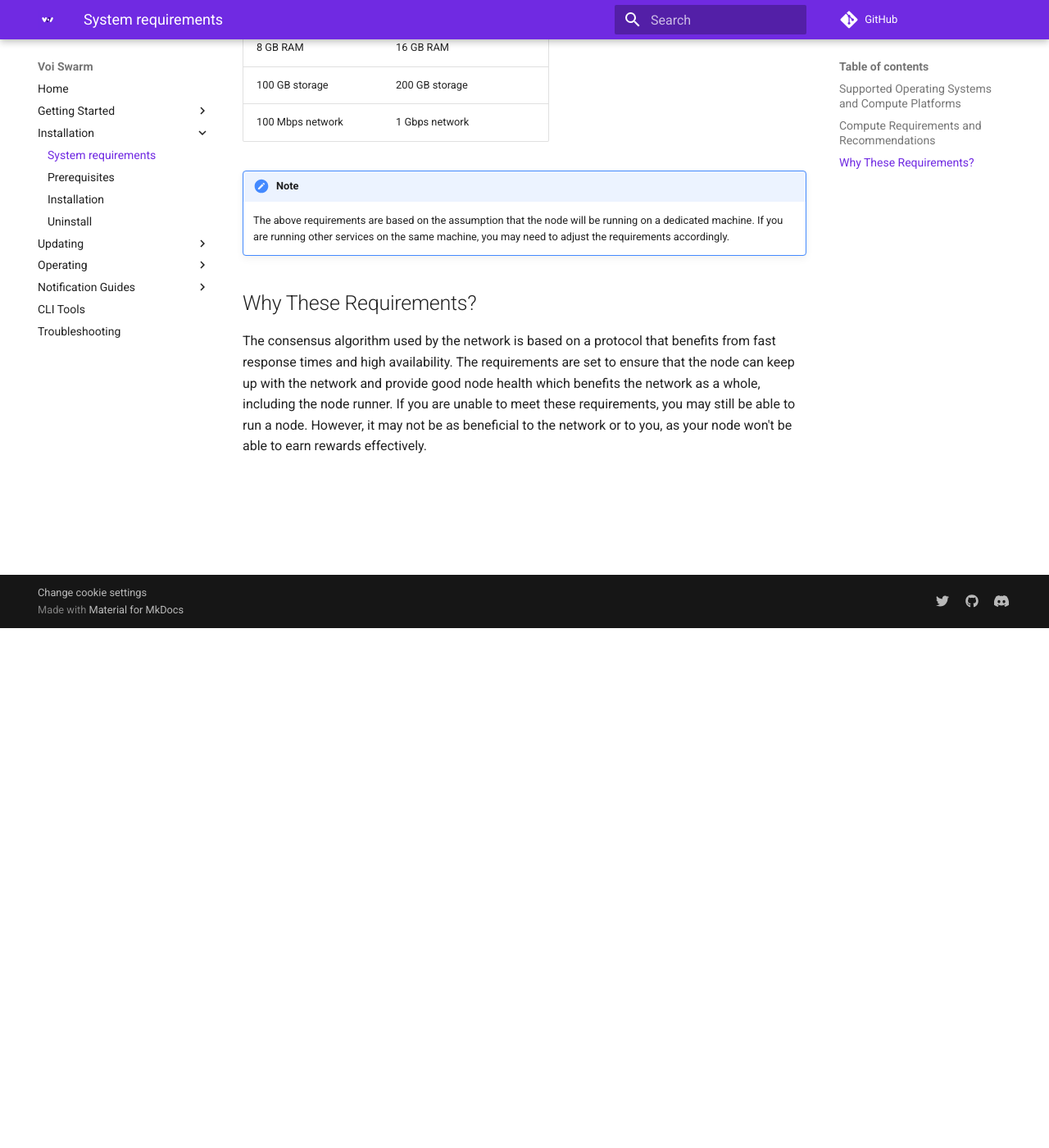
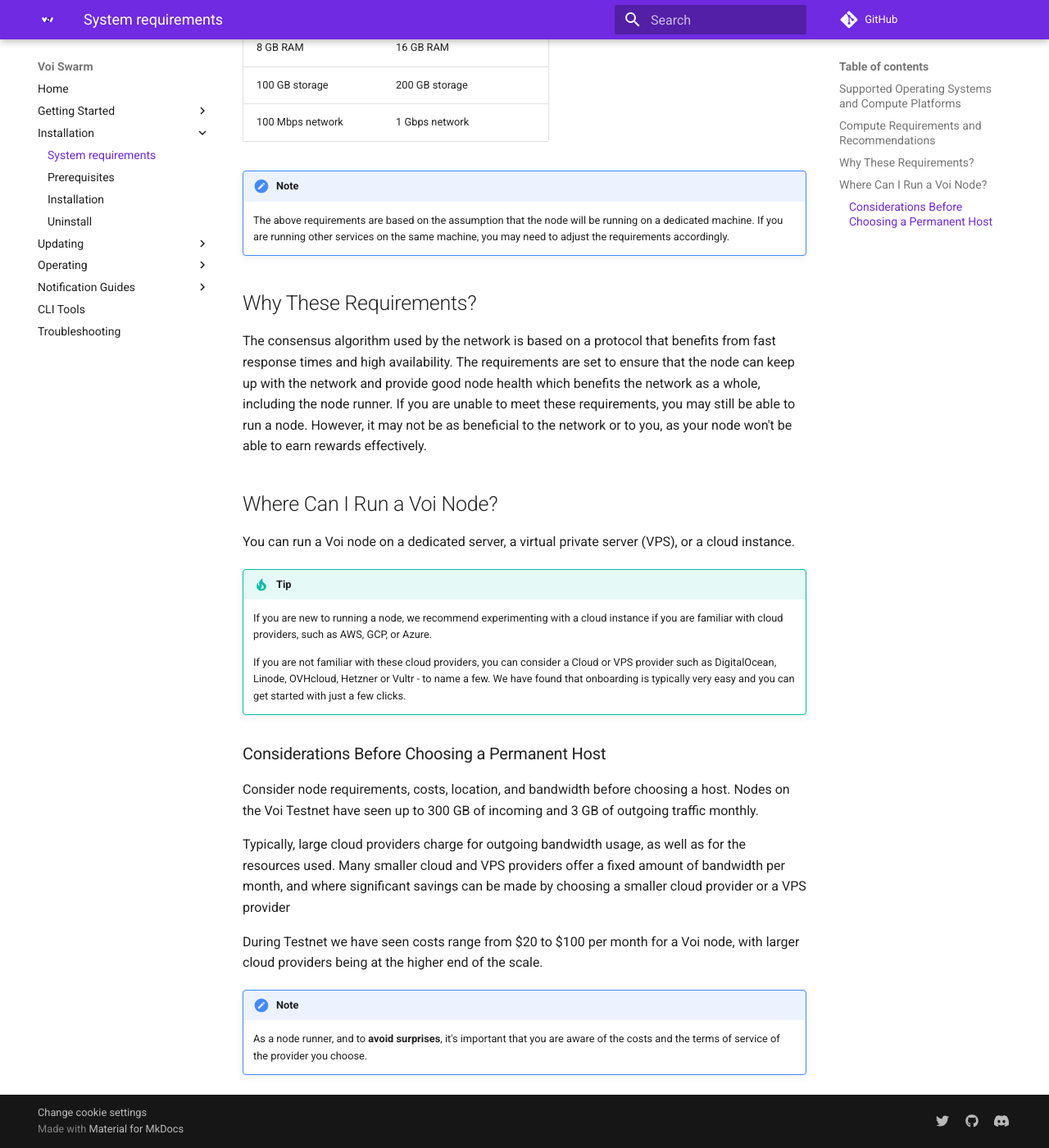
Before and after one commit to VoiNetwork/voi-swarm, an MkDocs documentation site: the page built from docs/installation/system-requirements.md, in a window 1280 px wide and 1400 px high, scrolled down 634 px. Shown: the whole window at 82% size. Built offline with MkDocs 1.6.1 and Material for MkDocs 9.7.7, drawn with Linux system fonts in a browser that asks for light colours; comment, search, counter and statistics services are not loaded.

Commit message:
Add hosting options

```diff
--- a/docs/installation/system-requirements.md
+++ b/docs/installation/system-requirements.md
@@ -32,3 +32,31 @@ benefits the network as a whole, including the node runner.
 If you are unable to meet these requirements, you may still be able to run a node.
 However, it may not be as beneficial to the network or to you,
 as your node won't be able to earn rewards effectively.
+
+## Where Can I Run a Voi Node?
+
+You can run a Voi node on a dedicated server, a virtual private server (VPS), or a cloud instance.
+
+!!! tip
+    If you are new to running a node,
+    we recommend experimenting with a cloud instance if you are familiar with cloud providers, such as AWS, GCP, or Azure.
+
+    If you are not familiar with these cloud providers, you can consider a Cloud or VPS provider
+    such as DigitalOcean, Linode, OVHcloud, Hetzner or Vultr - to name a few. We have found that onboarding is
+    typically very easy and you can get started with just a few clicks.
+
+### Considerations Before Choosing a Permanent Host
+
+Consider node requirements, costs, location, and bandwidth before choosing a host.
+Nodes on the Voi Testnet have seen up to 300 GB of incoming and 3 GB of outgoing traffic monthly.
+
+Typically, large cloud providers charge for outgoing bandwidth usage, as well as for the resources used.
+Many smaller cloud and VPS providers offer a fixed amount of bandwidth per month,
+and where significant savings can be made by choosing a smaller cloud provider or a VPS provider
+
+During Testnet we have seen costs range from $20 to $100 per month for a Voi node,
+with larger cloud providers being at the higher end of the scale.
+
+!!! note
+    As a node runner, and to **avoid surprises**, it's important that you are aware of the costs
+    and the terms of service of the provider you choose.
```
